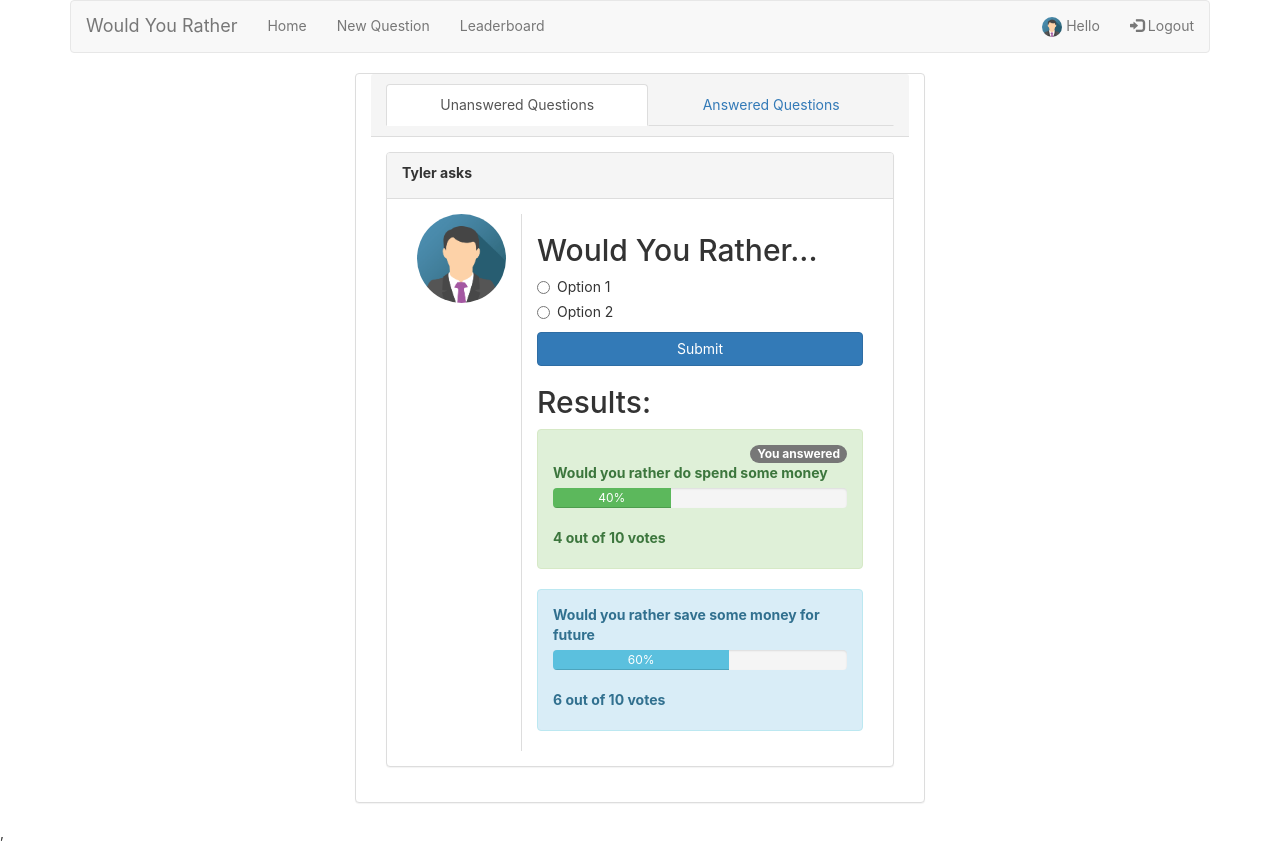
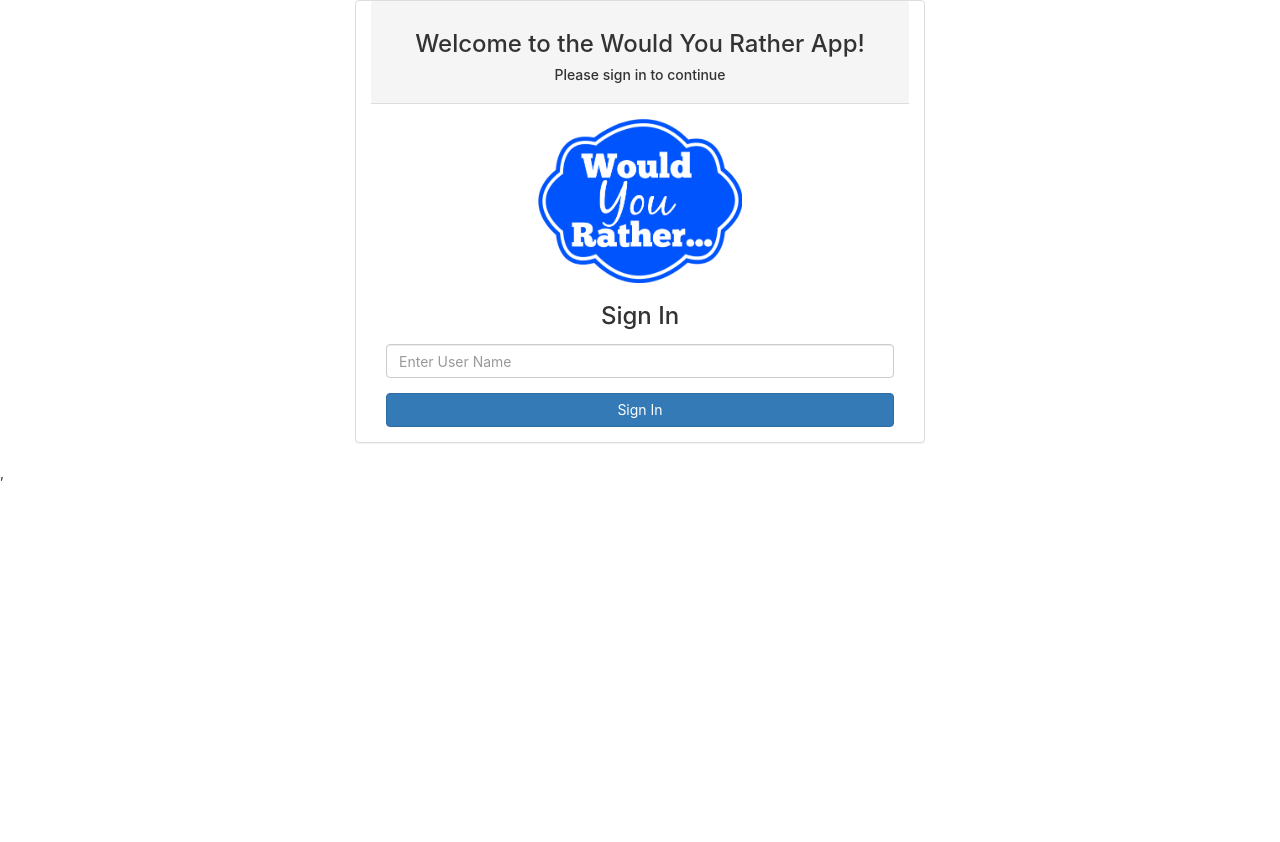
Before and after one commit to ParikshithKedilayaM/would-you-rather-app, a React (Create React App) app: page / in a window 1280 px wide. After the commit the page ends 800 px from the top, so only its background shows below. Built offline with nearby package versions, Linux system fonts and the light colour scheme.

Commit message:
Login functionality implemented

```diff
--- a/src/App.js
+++ b/src/App.js
@@ -13,17 +13,21 @@ class App extends Component {
     this.props.dispatch(handleInitialData())
   }
   render() {
+    console.log(this.props.loading)
     return (
+
+      <Router>
         <div className="container">
-        <Router>
+        {this.props.loading === true
+        ? <div>
+            <Login />
+          </div>
+        : <div>
               <Route exact path="/">
                 <Home />
               </Route>
               <Route exact path="/poll">
                 <Poll />
-          </Route>
-          <Route exact path="/login">
-            <Login />
               </Route>
               <Route exact path="/newquestion">
                 <NewQuestion />
@@ -31,10 +35,18 @@ class App extends Component {
               <Route exact path="/leaderboard">
                 <LeaderBoard />
               </Route>
+            </div>
+          }
+          </div>
       </Router>
-      </div>
     );
   }
 }
 
-export default connect()(App);
+function mapStateToProps({authUser}) {
+  return {
+    loading: authUser === null
+  }
+}
+
+export default connect(mapStateToProps)(App);
--- a/src/components/Login.js
+++ b/src/components/Login.js
@@ -1,6 +1,35 @@
 import React, { Component } from 'react'
+import { connect } from 'react-redux'
+import { setAuthedUser } from '../actions/authUser'
 
 class Login extends Component {
+    state = {
+        uname : '',
+        loginFailed : false
+    }
+    signIn = (event) => {
+        event.preventDefault();
+        const uid = this.props.users[this.state.uname]
+        if (uid && uid !== null) {
+            this.setState({
+                loginFailed : false,
+            })
+            this.props.dispatch(setAuthedUser(uid))
+        } else {
+            this.setState({
+                loginFailed : true,
+            })
+        }
+        this.setState({
+            uname : ''
+        })
+    }
+
+    setUsername = (event) => {
+        this.setState({
+            uname :event.target.value,
+        })
+    }
     render() {
         return (
             <div className="panel panel-default col-md-6 col-md-offset-3">
@@ -16,14 +45,26 @@ class Login extends Component {
                         <label>
                             <h3>Sign In</h3>
                         </label>
+                        {this.state.loginFailed && (
+                            <div className="alert alert-danger flex">
+                                <label>Login failed</label>
+                            </div>
+                        )}
                         <form>
                             <div className="form-group">
                                 <input type="text"
                                     placeholder="Enter User Name"
                                     className="form-control"
+                                    value={this.state.uname}
+                                    onChange={this.setUsername}
                                 />
                             </div>
-                            <button className="btn btn-primary btn-block" >Sign In</button>
+                            <button
+                                className="btn btn-primary btn-block"
+                                onClick={this.signIn}
+                                >
+                                Sign In
+                            </button>
                         </form>
 
                     </div>
@@ -33,4 +74,10 @@ class Login extends Component {
     }
 }
 
-export default Login
+function mapStateToProps({users}) {
+    return {
+        users,
+    }
+}
+
+export default connect(mapStateToProps)(Login)
--- a/src/reducers/index.js
+++ b/src/reducers/index.js
@@ -1,6 +1,8 @@
 import { combineReducers } from 'redux'
 import authUser from "./authUser";
+import users from './users'
 
 export default combineReducers({
     authUser,
+    users,
 })
--- /dev/null
+++ b/src/reducers/users.js
@@ -0,0 +1,11 @@
+import { RECEIVE_USERS } from '../actions/users'
+
+export default function users (state = {}, action) {
+    switch (action.type) {
+        case RECEIVE_USERS :
+            return {
+                ...state, ...action.users
+            }
+        default : return state
+    }
+}
```
Also changed, not shown: src/components/Logout.js (added). Lines whose indentation alone changed are shown as unchanged.
